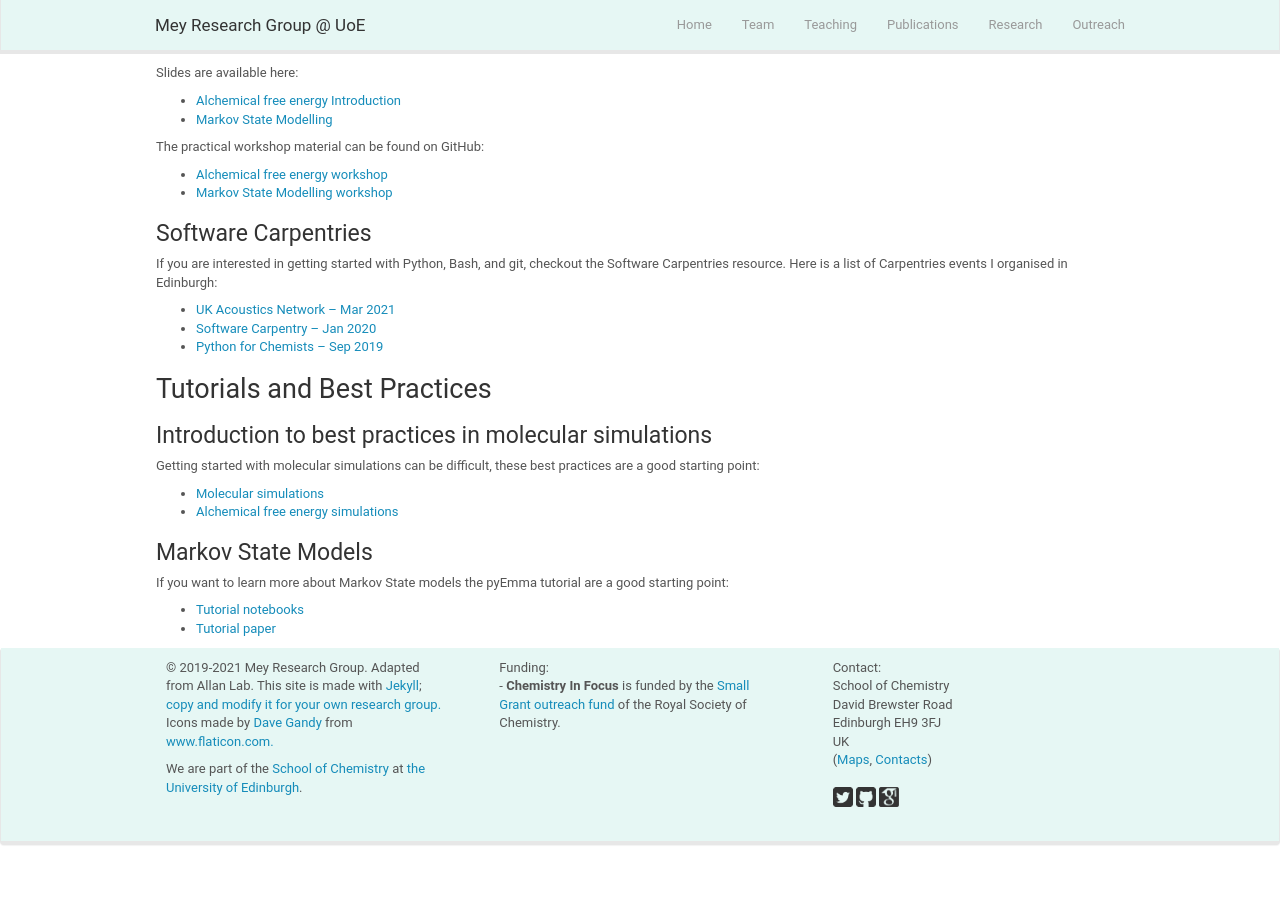
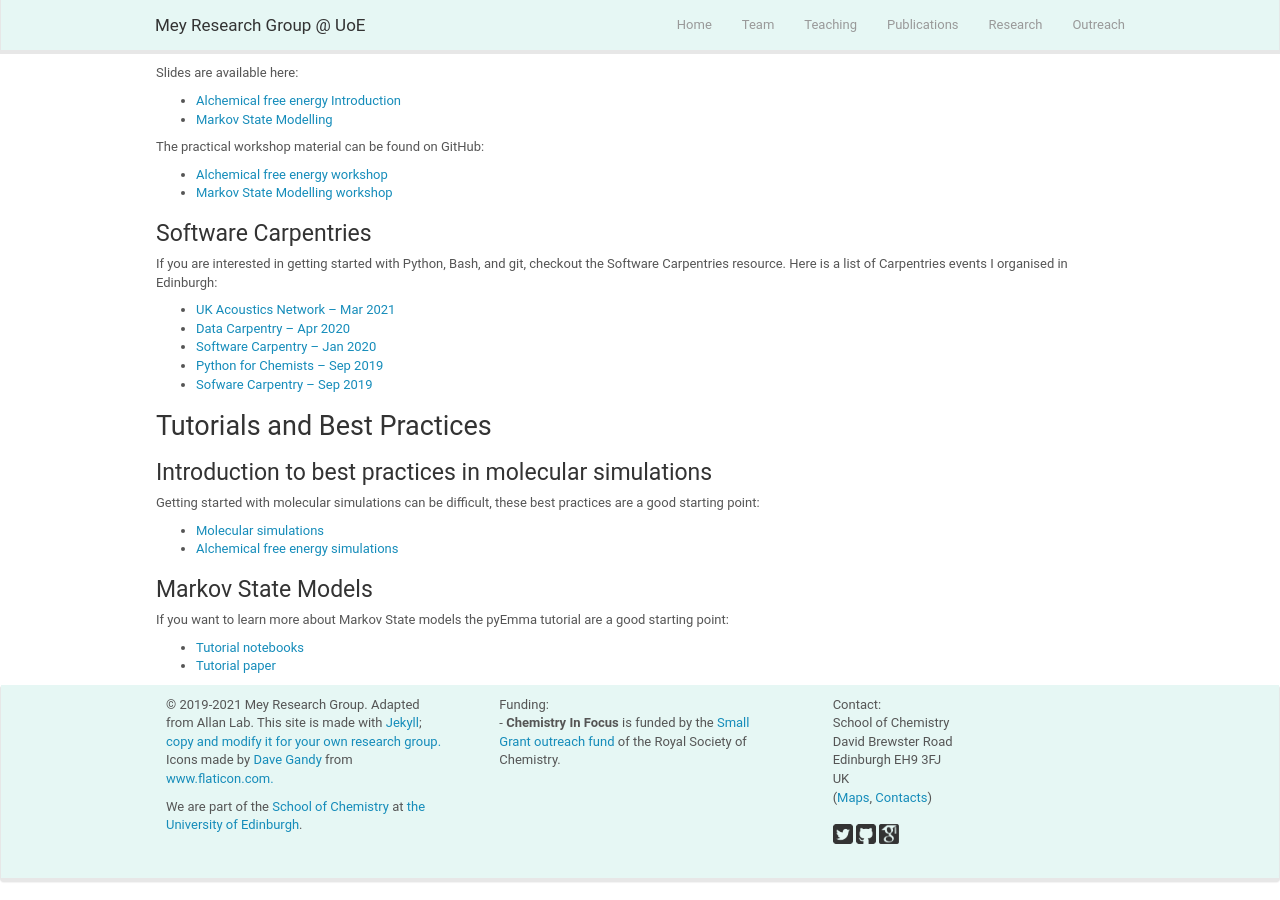
Before and after one commit to mozhu621/intellistream.github.io, a Jekyll site: the page built from _pages/teaching.md, in a window 1280 px wide and 900 px high, scrolled down 923 px. Built offline with Jekyll 4.4.1, drawn with Linux system fonts in a browser that asks for light colours; nearby versions of some CDN libraries; before the commit the page ends 1786 px from its top, so only the background shows below that.

Commit message:
adding more teaching info

```diff
--- a/_pages/teaching.md
+++ b/_pages/teaching.md
@@ -56,9 +56,10 @@ The practical workshop material can be found on GitHub:
 If you are interested in getting started with Python, Bash, and git, checkout the Software Carpentries resource. Here is a list of Carpentries events I organised in Edinburgh:
 
 * [UK Acoustics Network -- Mar 2021](https://softwaresaved.github.io/2021-03-01-ssi-online/)
+* [Data Carpentry -- Apr 2020](https://edcarp.github.io/2020-04-16-sfc-online/)
 * [Software Carpentry -- Jan 2020](https://edcarp.github.io/2020-01-29-edinburgh-geo-swc/)
 * [Python for Chemists -- Sep 2019](https://edcarp.github.io/2019-09-26-edinburgh-swc/)
-
+* [Sofware Carpentry -- Sep 2019](https://edcarp.github.io/2019-09-04-edinburgh-swc/)
 
 ## Tutorials and Best Practices
 ### Introduction to best practices in molecular simulations
```
